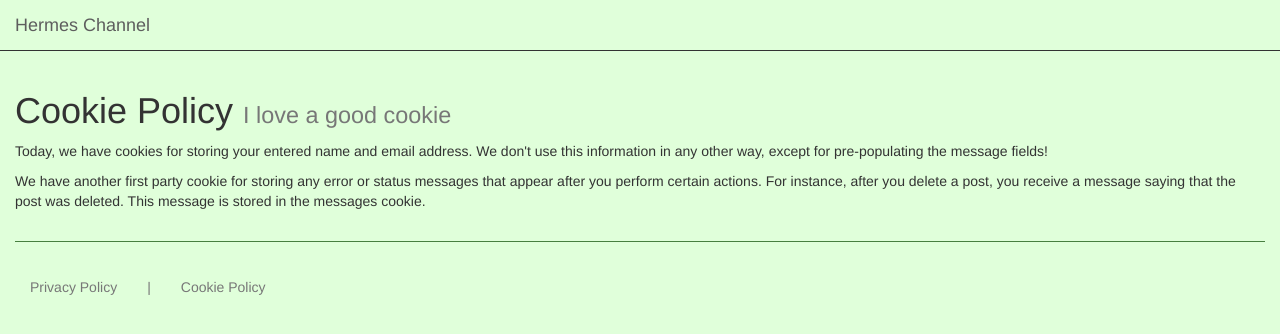
After one commit to mjdarby/Hermes, a Django app: template templates/hermes/cookie.html in a window 1280 px wide. The commit adds this page. Shown: the top 334 px of the page. Run offline with Django 3.2, Linux system fonts and the light colour scheme; the template is opened without the code that fills it, so the values that code supplies are empty; some libraries are stand-ins or nearby versions.

Commit message:
Support for 'static' pages! Stylesheet cleanup!
It's almost like we're building a real website.

```diff
--- a/static/hermes/stylesheet.css
+++ b/static/hermes/stylesheet.css
@@ -69,15 +69,23 @@ blockquote {
     font-weight:bold;
 }
 
-/* Bootstrap overrides */
-
-.navbar {
+/* Bootstrap replacements */
+.hermes-navbar {
     border-color: #487F40;
     background-color:#E0FFDA;
     border: initial;
     border-bottom: 1px solid;
     border-radius: initial;
 }
+
+.hermes-footer {
+    border-color: #487F40;
+    background-color:#E0FFDA;
+    border: initial;
+    border-radius: initial;
+}
+
+/* Bootstrap overrides */
 
 /* Override ordinary display parameter for collapsable but visible elements
    so they can be centered */
--- a/templates/hermes/base.html
+++ b/templates/hermes/base.html
@@ -17,7 +17,7 @@
 </head>
 
 <body class="background">
-<nav class="navbar navbar-default hidden-xs">
+<nav class="navbar navbar-default hermes-navbar hidden-xs">
   <div class="container-fluid">
     <div class="navbar-header">
       <a class="navbar-brand" href="{% url 'hermes:index' %}">Hermes Channel</a>
@@ -33,7 +33,7 @@
     </ul>
   </div>
 </nav>
-<nav class="navbar navbar-default visible-xs-block">
+<nav class="navbar navbar-default hermes-navbar visible-xs-block">
   <div class="container-fluid">
     <div class="navbar-header">
       <a class="navbar-brand" href="{% url 'hermes:index' %}">Hermes Channel</a>
@@ -53,8 +53,9 @@
 <div class="container-fluid">
   {% block title %}{% endblock %}
   {% block content %}{% endblock %}
+  <hr/>
 </div>
-
+{% include 'hermes/footer.html' %}
 {% bootstrap_javascript jquery=1 %}
 </body>
 </html>
--- a/templates/hermes/board.html
+++ b/templates/hermes/board.html
@@ -49,11 +49,11 @@
               </span>
               <span class="timestamp">{{post.time}}</span>
               <span class="postId">No.{{post.id}}</span>
+              {% if hermes_authenticated %}
               <span class="author">
-                {% if hermes_authenticated %}
                 {{post.ip}}
-                {% endif %}
               </span>
+              {% endif %}
               {% if forloop.first %}
               <span class="postLink">[<a href="{% url 'hermes:thread' board.id thread.id %}">View thread</a>]</span>
               {% endif %}
--- /dev/null
+++ b/templates/hermes/cookie.html
@@ -0,0 +1,16 @@
+{% extends 'hermes/base.html' %}
+
+{% load bootstrap3 %}
+
+{% block content %}
+<div class="row">
+  <div class="col-md-12 col-xs-12">
+      <h1>Cookie Policy <small>I love a good cookie</small></h1>
+      <p>Today, we have cookies for storing your entered name and email address. We don't use this information in any other way,
+	except for pre-populating the message fields!</p>
+      <p>We have another first party cookie for storing any error or status messages that appear after you perform certain actions.
+	For instance, after you delete a post, you receive a message saying that the post was deleted.
+      This message is stored in the messages cookie.</p>
+  </div>
+</div>
+{% endblock %}
--- /dev/null
+++ b/templates/hermes/footer.html
@@ -0,0 +1,9 @@
+<nav class="navbar navbar-default hermes-footer">
+  <div class="container-fluid">
+    <ul class="nav navbar-nav">
+      <li><a href="{% url 'hermes:static' 'privacy' %}">Privacy Policy</a></li>
+      <li class="hidden-xs"><p class="navbar-text">|</p></li>
+      <li><a href="{% url 'hermes:static' 'cookie' %}">Cookie Policy</a></li>
+    </ul>
+  </div>
+</nav>
--- a/templates/hermes/index.html
+++ b/templates/hermes/index.html
@@ -9,9 +9,9 @@
       <h2>Hermes Channel <small>Yet Another Textboard Clone</small></h2>
       <p> Welcome to Hermes Channel, a textboard that wouldn't look out of place in 1997</p>
       <div class="board-list">
-	{% if board_list %}
+	{% if hermes_board_list %}
 	<ul>
-	  {% for board in board_list %}
+	  {% for board in hermes_board_list %}
 	  <li><a href="{% url 'hermes:board' board.id %}">{{board.title}}</a></li>
 	  {% endfor %}
 	</ul>
--- a/templates/hermes/thread.html
+++ b/templates/hermes/thread.html
@@ -48,11 +48,11 @@
               </span>
               <span class="timestamp">{{post.time}}</span>
               <span class="postId">No.{{post.id}}</span>
+              {% if hermes_authenticated %}
               <span class="author">
-                {% if hermes_authenticated %}
                 {{post.ip}}
-                {% endif %}
               </span>
+              {% endif %}
               {% if hermes_authenticated or hermes_user_ip == post.ip %}
               <span class="postLink">[<a href="{% url 'hermes:delete' board_id post.id %}">Delete</a>]</span>
               {% endif %}
@@ -70,7 +70,6 @@
     {% else %}
     <p>You shouldn't be seeing this, really.</p>
     {% endif %}
-    <hr/>
   </div>
 </div>
 {% endblock %}
--- a/urls.py
+++ b/urls.py
@@ -10,4 +10,6 @@ urlpatterns = patterns(
     url(r'^boards/(?P<board_id>\d+)/ban/(?P<post_id>\d+)/$', views.ban, name='ban'),
     url(r'^boards/(?P<board_id>\d+)/new/$', views.post, name='new'),
     url(r'^boards/(?P<board_id>\d+)/thread/(?P<thread_id>\d+)/$', views.thread, name='thread'),
-    url(r'^boards/(?P<board_id>\d+)/thread/(?P<thread_id>\d+)/reply/$', views.reply, name='reply'))
+    url(r'^boards/(?P<board_id>\d+)/thread/(?P<thread_id>\d+)/reply/$', views.reply, name='reply'),
+    url(r'^(?P<static_html>.+)/$', views.static, name='static'),
+)
```
Also changed, not shown: templates/hermes/privacy.html (added, +13 -0 lines), views.py (+5 -3 lines).
